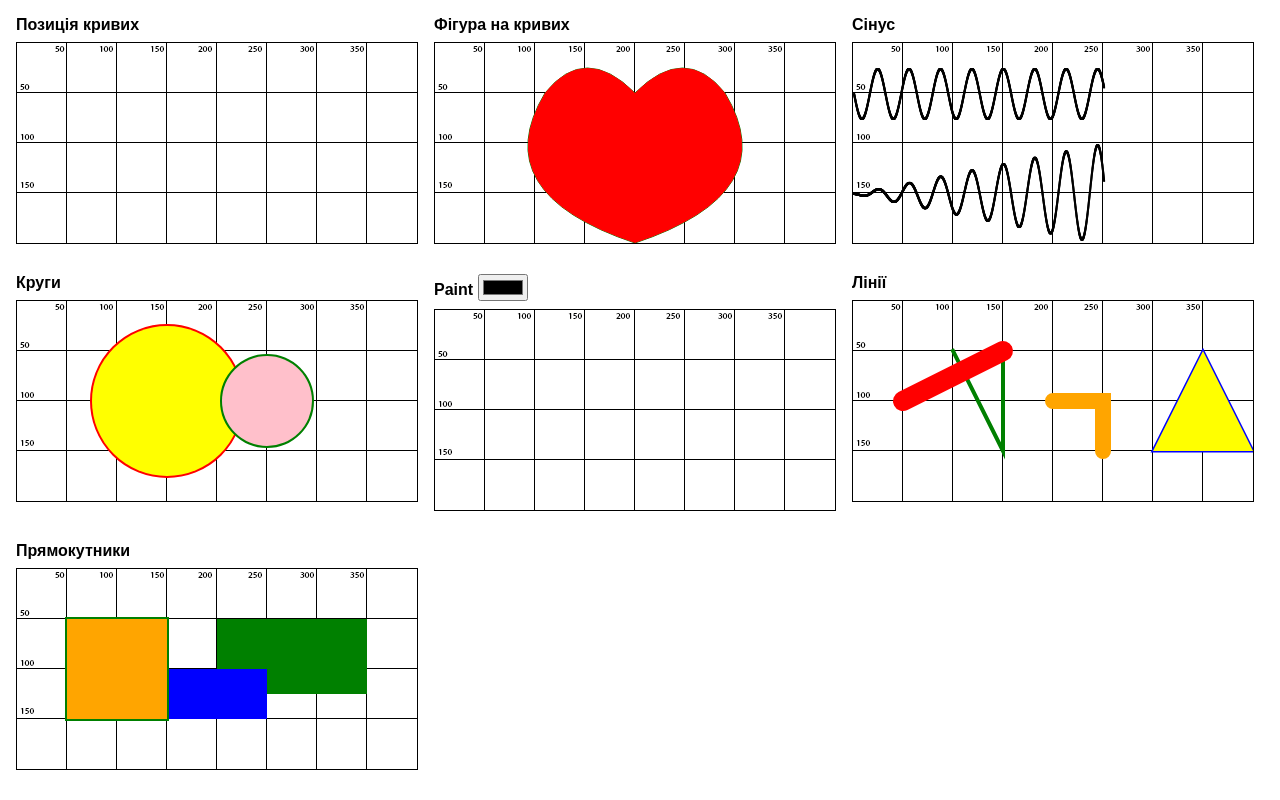
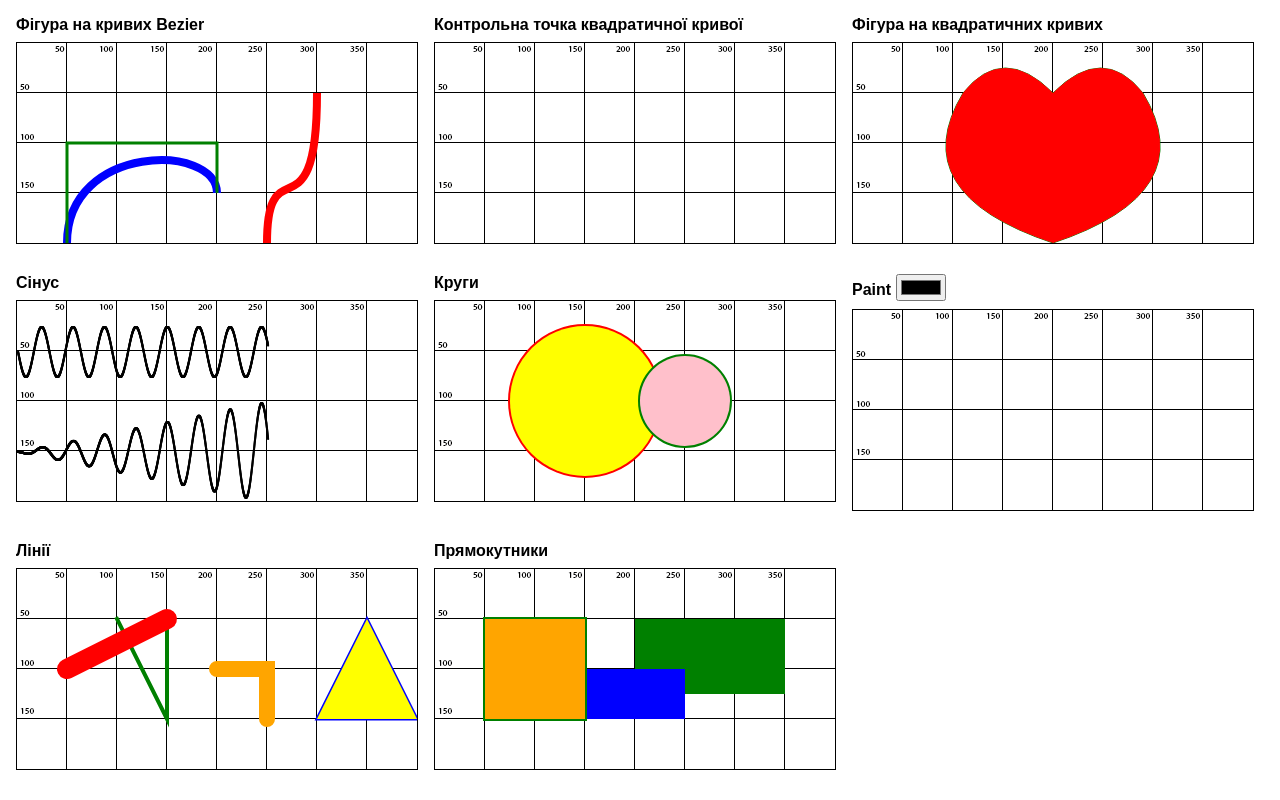
Before and after one commit to Shperung/canvas, a website built with Parcel: page index.html in a window 1280 px wide. Built offline with nearby package versions, Linux system fonts and the light colour scheme.

Commit message:
Added Bezier

```diff
--- /dev/null
+++ b/c8.js
@@ -0,0 +1,32 @@
+const c8 = () => {
+  const canvas = document.getElementById("c8");
+  const ctx = canvas.getContext("2d");
+
+  ctx.strokeStyle = "blue";
+  ctx.lineWidth = 8;
+
+  // сама крива
+  ctx.beginPath();
+  ctx.moveTo(50, 200);
+  ctx.bezierCurveTo(50, 100, 200, 100, 200, 150);
+  ctx.stroke();
+  // контрольні точки
+  ctx.strokeStyle = "green";
+  ctx.lineWidth = 3;
+  ctx.beginPath();
+  ctx.moveTo(50, 200);
+  ctx.lineTo(50, 100);
+  ctx.lineTo(200, 100);
+  ctx.lineTo(200, 150);
+  ctx.stroke();
+
+  // сама крива
+  ctx.beginPath();
+  ctx.moveTo(250, 200);
+  ctx.strokeStyle = "red";
+  ctx.lineWidth = 8;
+  ctx.bezierCurveTo(250, 100, 300, 200, 300, 50);
+  ctx.stroke();
+}; // c8
+
+export default c8;
--- a/index.html
+++ b/index.html
@@ -4,12 +4,17 @@
   </head>
   <body>
     <div class="canvas-wrap">
-      <b>Позиція кривих</b>
+      <b>Фігура на кривих Bezier</b>
+      <canvas width="400" height="200" id="c8"></canvas>
+    </div>
+
+    <div class="canvas-wrap">
+      <b>Контрольна точка квадратичної кривої</b>
       <canvas width="400" height="200" id="c7"></canvas>
     </div>
 
     <div class="canvas-wrap">
-      <b>Фігура на кривих</b>
+      <b>Фігура на квадратичних кривих</b>
       <canvas width="400" height="200" id="c6"></canvas>
     </div>
 
--- a/index.js
+++ b/index.js
@@ -5,6 +5,7 @@ import c4 from "./c4";
 import c5 from "./c5";
 import c6 from "./c6";
 import c7 from "./c7";
+import c8 from "./c8";
 
 c1();
 c2();
@@ -13,3 +14,4 @@ c4();
 c5();
 c6();
 c7();
+c8();
```
Also changed, not shown: c7.js (+0 -9 lines), dist/index.html, 3 other files.
